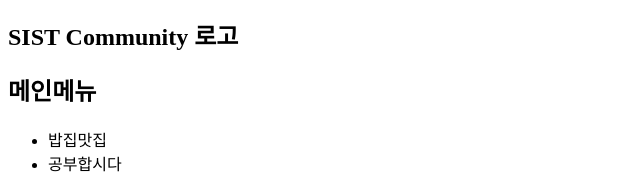
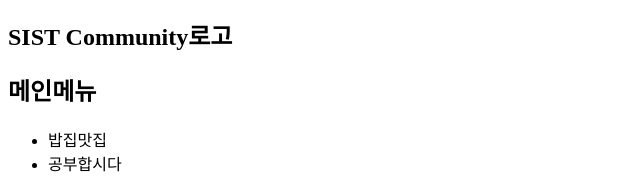
Before and after one commit to AnYoungEun/SistCommu, a plain HTML site: page index.html in a window 1280 px wide. Shown: the part 195-373 px from the top of the page, 0-640 px from the left. Drawn offline with Linux system fonts and the light colour scheme.

Commit message:
대제목 수정

```diff
--- a/index.html
+++ b/index.html
@@ -16,7 +16,7 @@
         </nav>
 
         <div>
-            <h2>SIST Community 로고</h2>
+            <h2>SIST Community로고</h2>
         </div>
 
         <nav>
```
Also changed, not shown: 1 other file.
